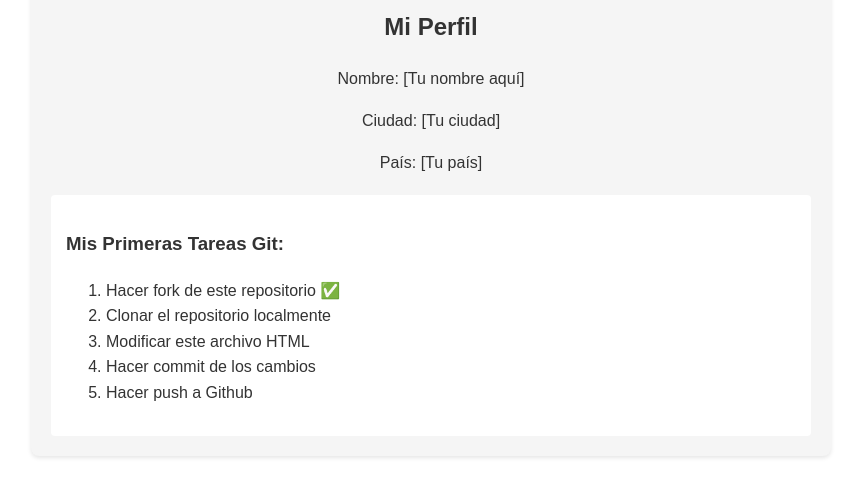
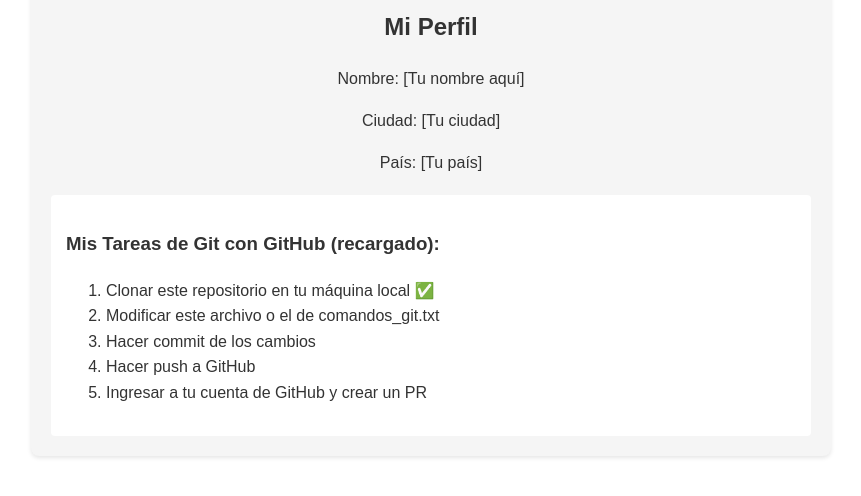
Before and after one commit to maite-ai/git_gh_adv, a plain HTML site: page index.html in a window 1280 px wide. Shown: the part 126-622 px from the top of the page, without its empty margins (209-1070 px from the left). Drawn offline with Linux system fonts and the light colour scheme.

Commit message:
docs: modificación de archivos
Se modifican archivos index.html y README.md

```diff
--- a/index.html
+++ b/index.html
@@ -18,13 +18,13 @@
     </div>
 
     <div class="task-list">
-      <h3>Mis Primeras Tareas Git:</h3>
+      <h3>Mis Tareas de Git con GitHub (recargado):</h3>
       <ol>
-        <li>Hacer fork de este repositorio ✅</li>
-        <li>Clonar el repositorio localmente</li>
-        <li>Modificar este archivo HTML</li>
+        <li>Clonar este repositorio en tu máquina local ✅</li>
+        <li>Modificar este archivo o el de comandos_git.txt</li>
         <li>Hacer commit de los cambios</li>
-        <li>Hacer push a Github</li>
+        <li>Hacer push a GitHub</li>
+        <li>Ingresar a tu cuenta de GitHub y crear un PR</li>
       </ol>
     </div>
   </div>
```
Also changed, not shown: 1 other file.
